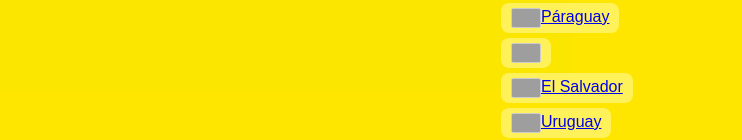
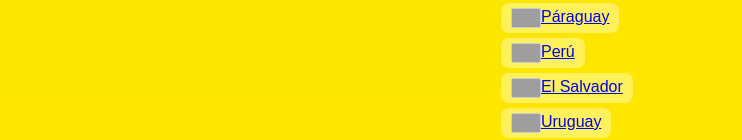
Before and after one commit to Munoz-04/Proyecto-Mercado-L_CX8, a plain HTML site: page principal/Index.html in a window 1280 px wide. Shown: the part 540-680 px from the top of the page, without its empty margins (399-1141 px from the left). Drawn offline with Linux system fonts and the light colour scheme; grey boxes are pictures that could not be loaded.

Commit message:
enlace ahora si de peru

```diff
--- a/principal/Index.html
+++ b/principal/Index.html
@@ -26,7 +26,7 @@
             <button class="pais-btn"><img src="https://flagcdn.com/ni.svg" alt="Nicaragua">Nicaragua</button>
             <button class="pais-btn"><img src="https://flagcdn.com/pa.svg" alt="Panamá"><a href="../mercado panama/Index.html">Pánama</a></button>
             <button class="pais-btn"><img src="https://flagcdn.com/py.svg" alt="Paraguay"><a href="../mercado paraguay/index.html">Páraguay</a></button>
-            <button class="pais-btn"><img src="https://flagcdn.com/pe.svg" alt="Perú"><a href="../mercado peru/Index.html"></a></button>
+            <button class="pais-btn"><img src="https://flagcdn.com/pe.svg" alt="Perú"><a href="../mercado peru/Index.html">Perú</a></button>
             <button class="pais-btn"><img src="https://flagcdn.com/sv.svg" alt="El Salvador"><a href="../mercado salvador/index.html">El Salvador</a></button>
             <button class="pais-btn"><img src="https://flagcdn.com/uy.svg" alt="Uruguay"><a href="../mercado uruguay/index.html">Uruguay</a></button>
             <button class="pais-btn"><img src="https://flagcdn.com/ve.svg" alt="Venezuela"><a href="../mercado venezuela/index.html">Venezuela</a></button>
```
